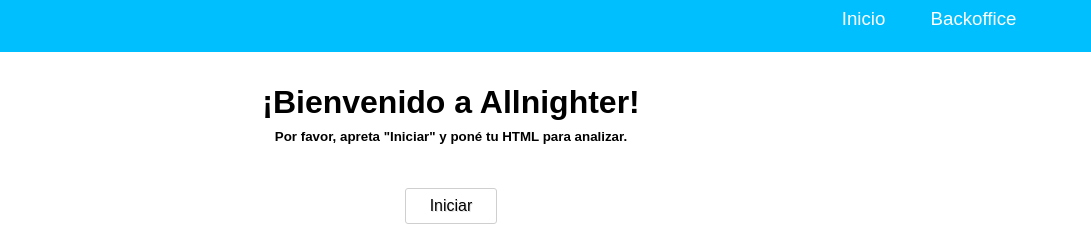
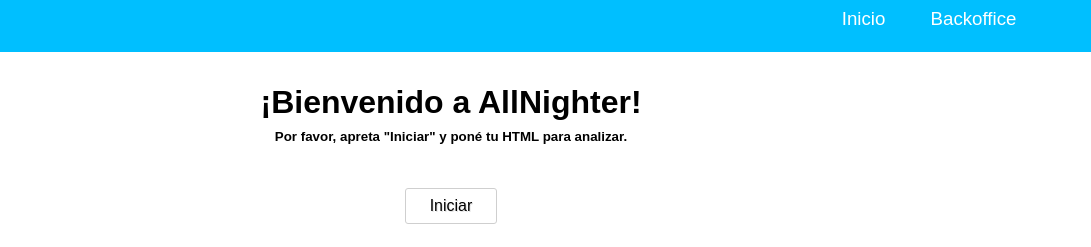
Before and after one commit to julian-lr/allnighter-v2, a plain HTML site: page index.html in a window 1280 px wide. Shown: the top 247 px of the page, 189-1280 px from the left. Drawn offline with Linux system fonts and the light colour scheme; a web font is replaced by a local one.

Commit message:
Add files via upload

```diff
--- a/index.html
+++ b/index.html
@@ -23,7 +23,7 @@
 				</ul>
 			</div>
 	</div>
-				<h1>¡Bienvenido a Allnighter!</h1>
+				<h1>¡Bienvenido a AllNighter!</h1>
 		<h2>Por favor, apreta "Iniciar" y poné tu HTML para analizar.</h2>
 	<div class="form-upload">
 		<form class="upload" action="/action_page.php">
```
